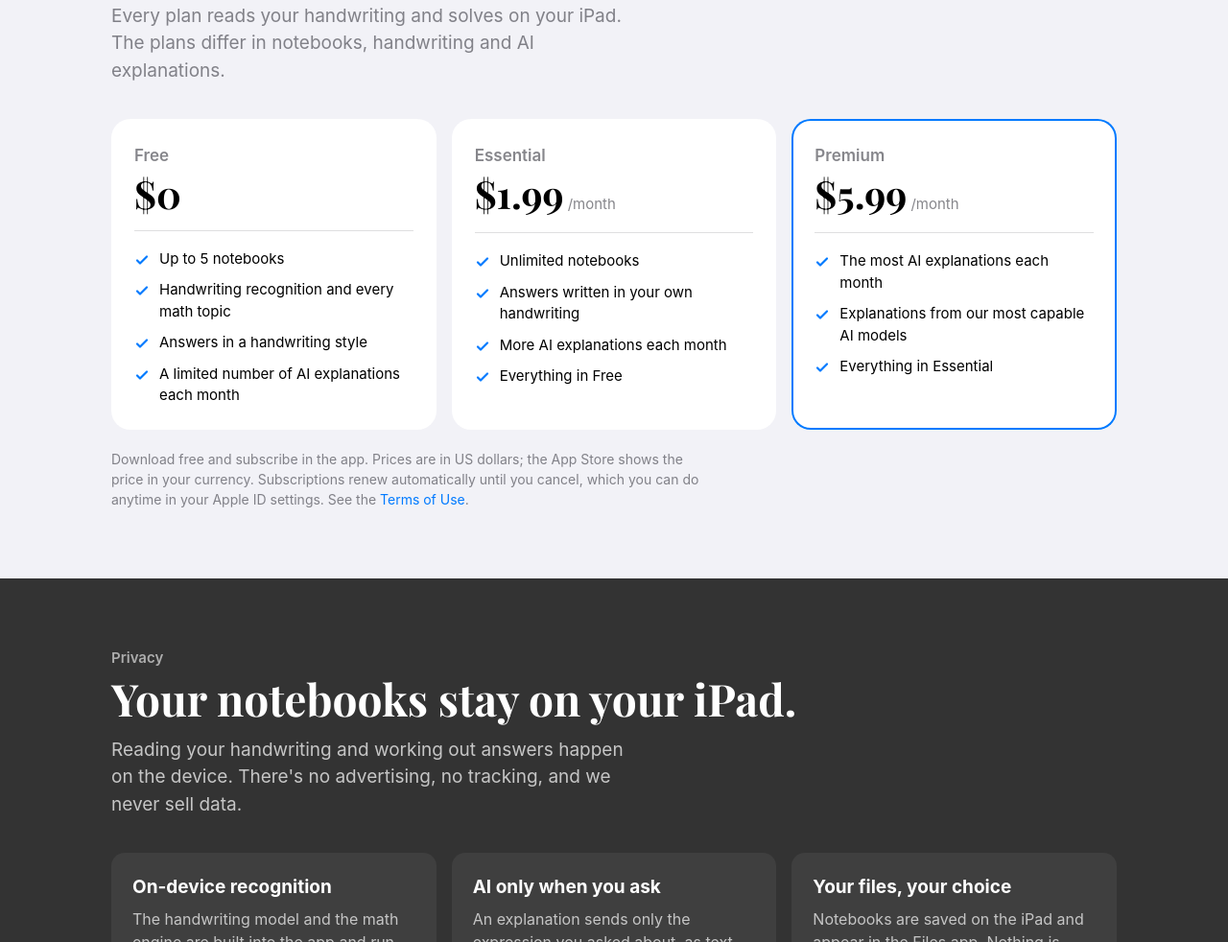
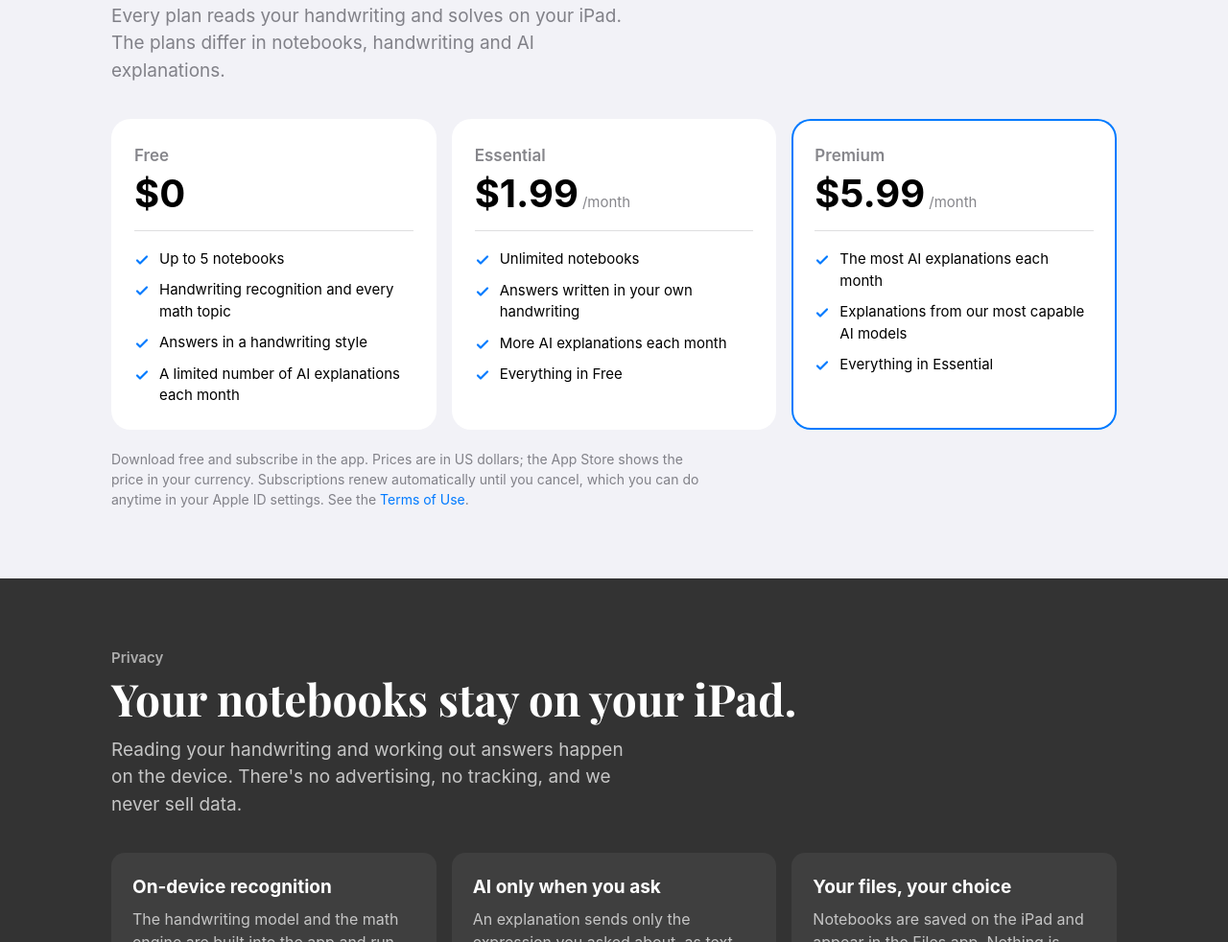
Before and after one commit to jkim7113/tfmn_website, a plain HTML site: page index.html in a window 1280 px wide. Shown: the part 4135-5117 px from the top of the page at 96% size. Drawn offline with nearby package versions, Linux system fonts and the light colour scheme.

Commit message:
Pricing Font Updated

```diff
--- a/style.css
+++ b/style.css
@@ -562,7 +562,7 @@ details.faq p { margin-top: 0; }
 .plan.top { box-shadow: inset 0 0 0 2px var(--blue); }
 .plan h3 { font-size: 17px; font-weight: 600; color: var(--text-2); margin: 0 0 6px; }
 .plan .price { margin: 0 0 18px; display: flex; align-items: baseline; gap: 4px; }
-.plan .price b { font-family: var(--display); font-size: 40px; line-height: 1; color: var(--text); }
+.plan .price b { font-family: var(--text); font-size: 40px; line-height: 1; color: var(--text); }
 .plan .price span { font-size: 15px; color: var(--text-2); }
 .plan ul { list-style: none; padding: 18px 0 0; margin: 0; border-top: 1px solid var(--separator); }
 .plan li { position: relative; padding-left: 26px; font-size: 15px; }
```
